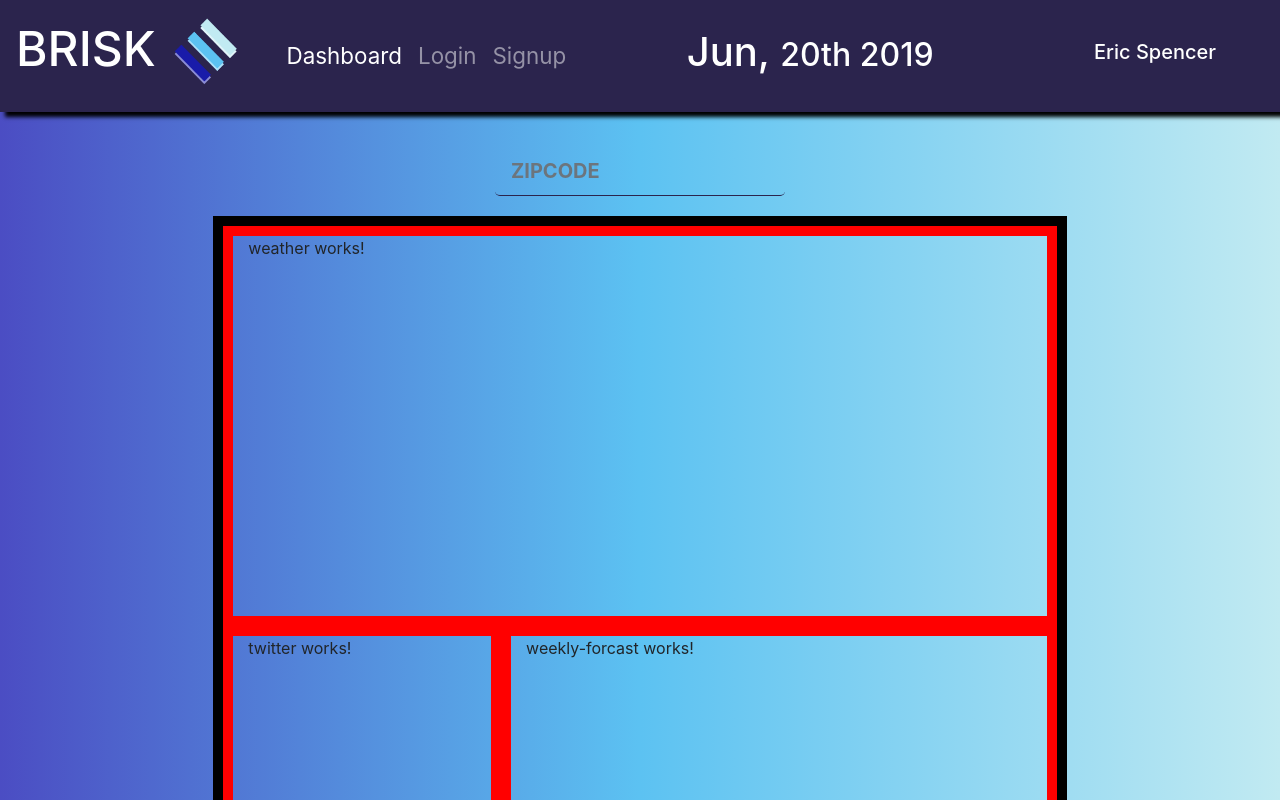
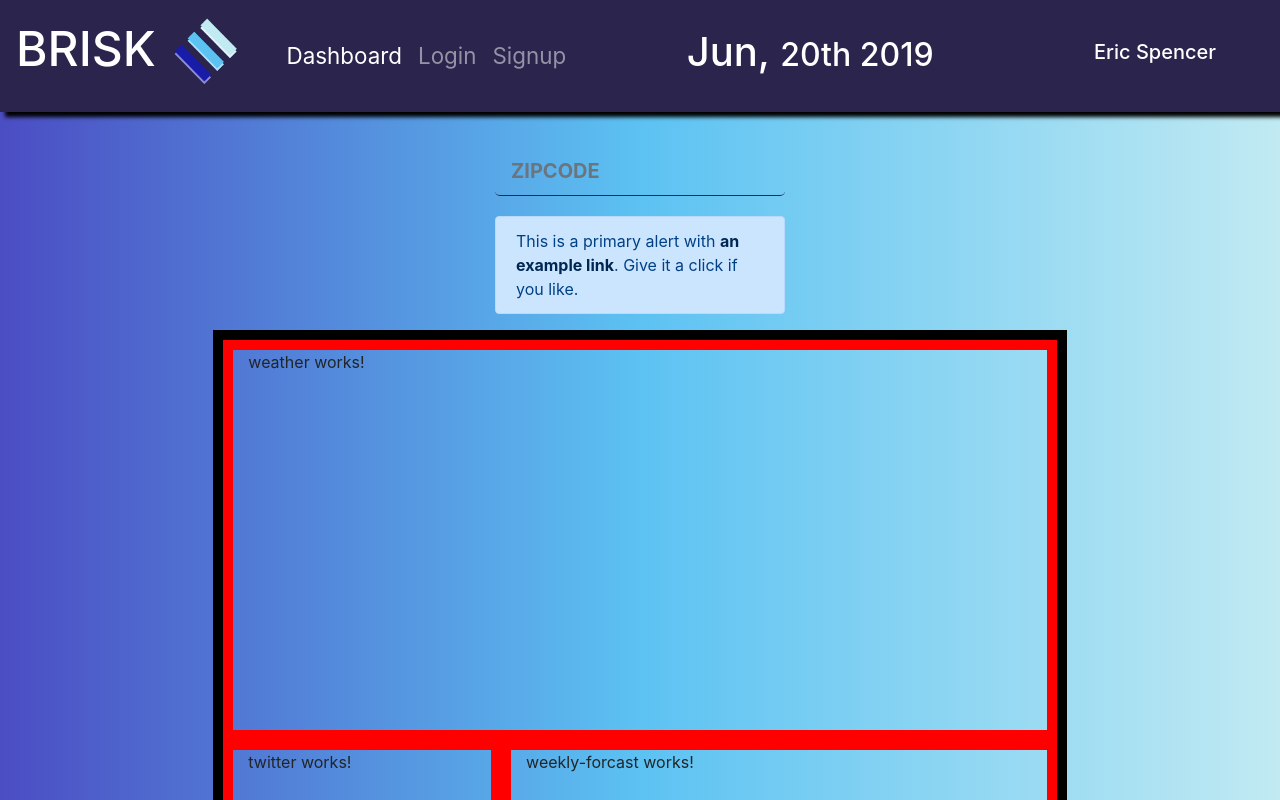
Before and after one commit to moimigueldev/brisk, an Angular app: page /dashboard in a window 1280 px wide. Shown: the top 800 px of the page. Built offline with nearby package versions, Linux system fonts and the light colour scheme.

Commit message:
added alerts to invalid zipcode

```diff
--- a/package.json
+++ b/package.json
@@ -11,7 +11,7 @@
   },
   "private": true,
   "dependencies": {
-    "@angular/animations": "~7.2.0",
+    "@angular/animations": "^8.0.2",
     "@angular/common": "~7.2.0",
     "@angular/compiler": "~7.2.0",
     "@angular/core": "~7.2.0",
@@ -23,6 +23,7 @@
     "bourbon": "^5.1.0",
     "core-js": "^2.5.4",
     "jquery": "^3.4.1",
+    "ngx-toastr": "^10.0.4",
     "rxjs": "~6.3.3",
     "tslib": "^1.9.0",
     "zone.js": "~0.8.26"
--- a/src/app/dashboard/dashboard.module.ts
+++ b/src/app/dashboard/dashboard.module.ts
@@ -8,6 +8,8 @@ import { TwitterComponent } from './twitter/twitter.component';
 import { WeeklyForcastComponent } from './weekly-forcast/weekly-forcast.component';
 import { SearchComponent } from './search/search.component';
 import { FormsModule, ReactiveFormsModule } from '@angular/forms';
+import {ToastrModule} from 'ngx-toastr';
+import {BrowserAnimationsModule} from '@angular/platform-browser/animations'
 
 @NgModule({
   declarations: [
@@ -21,7 +23,9 @@ import { FormsModule, ReactiveFormsModule } from '@angular/forms';
     CommonModule,
     DashboardRoutingModule,
     FormsModule,
-    ReactiveFormsModule
+    ReactiveFormsModule,
+    BrowserAnimationsModule,
+    ToastrModule.forRoot()
 
   ]
 })
--- a/src/app/dashboard/search/search.component.html
+++ b/src/app/dashboard/search/search.component.html
@@ -7,3 +7,7 @@
   maxlength="5"
   >
 </form>
+
+<div class="alert alert-primary" role="alert">
+  This is a primary alert with <a href="#" class="alert-link">an example link</a>. Give it a click if you like.
+</div>
--- a/src/app/dashboard/search/search.component.ts
+++ b/src/app/dashboard/search/search.component.ts
@@ -1,8 +1,7 @@
 import { Component, OnInit } from '@angular/core';
 import { FormGroup, FormControl } from '@angular/forms';
 import { WeatherService } from 'src/app/services/weather.service';
-import {  Subscription } from 'rxjs';
-
+import { ToastrService } from 'ngx-toastr';
 @Component({
   selector: 'app-search',
   templateUrl: './search.component.html',
@@ -14,10 +13,12 @@ export class SearchComponent implements OnInit {
 
   searchForm = new FormGroup({
     search:new FormControl('')
+
   })
 
   constructor(
-    private weatherService: WeatherService
+    private weatherService: WeatherService,
+    private toastrService: ToastrService
   ) { }
 
   ngOnInit() {
@@ -33,13 +34,17 @@ export class SearchComponent implements OnInit {
     this.searchWeatherSubscription = this.weatherService.getService(search).subscribe(data => {
 
       if (typeof data === 'string' ) {
-        console.log('invalid ')
+        this.toastrService.error('Invalid Zipcode');
         this.searchWeatherSubscription.unsubscribe()
       }
 
       console.log('back from the service', data)
     })
 
+
+
+
+    this.searchForm.reset();
   }
 
 
--- a/src/styles/styles.scss
+++ b/src/styles/styles.scss
@@ -1,6 +1,6 @@
 /* You can add global styles to this file, and also import other style files */
 @import "../styles/variables";
-
+@import "../../node_modules/ngx-toastr/toastr.css";
 body {
     background: rgb(2,0,36);
     background: linear-gradient(0.25turn, $primary-color, $secondary-color, $light-blue);
```
Also changed, not shown: 1 other file (tests, documents, lock files or other folders).
